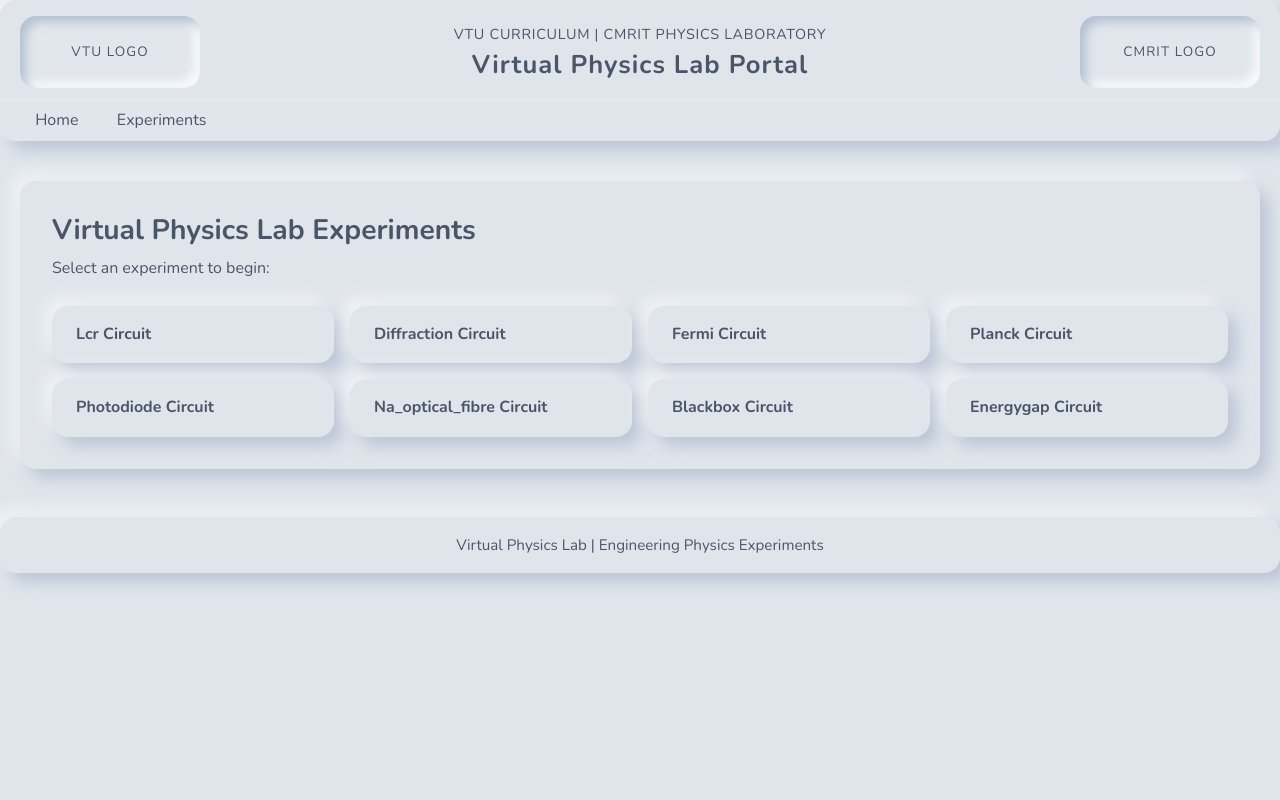
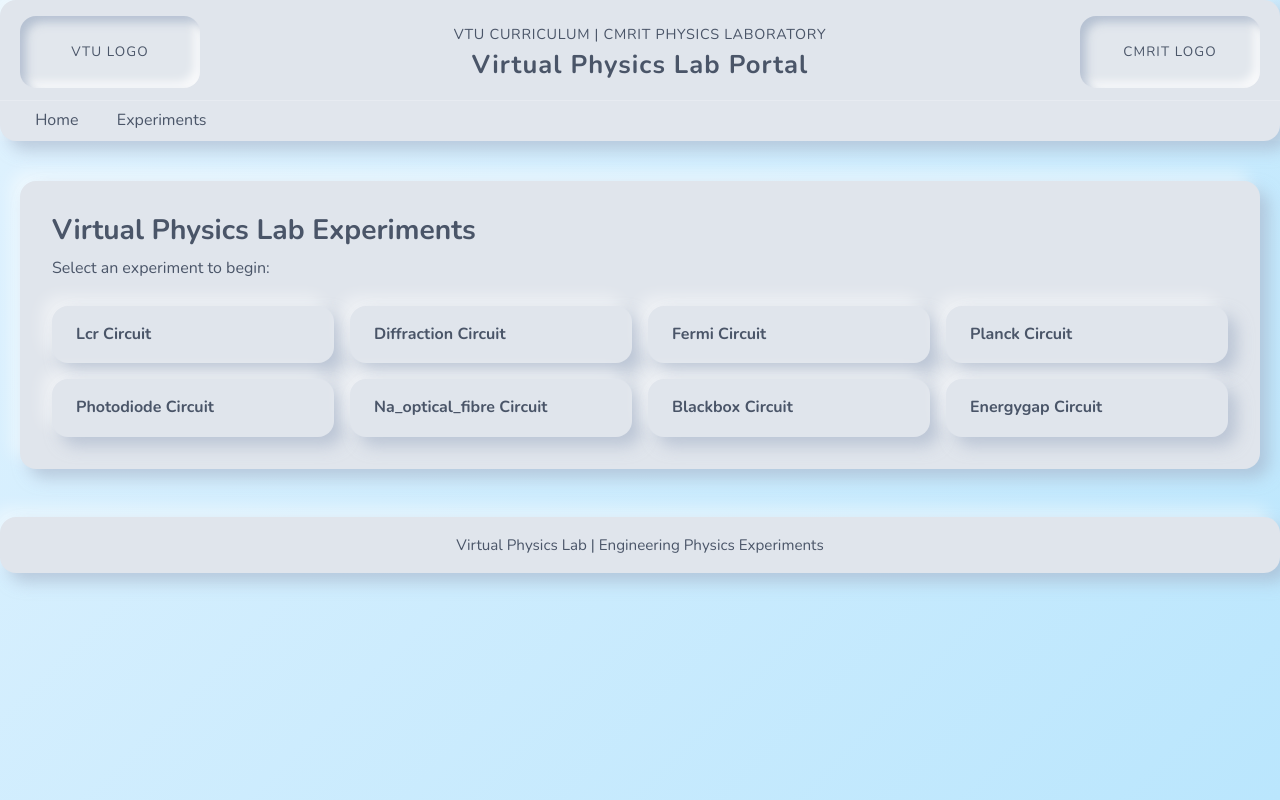
Before and after one commit to sushxnth17/virtual-physics-lab, a Flask app: page /experiments in a window 1280 px wide. Run offline with Flask 3, Linux system fonts and the light colour scheme.

Commit message:
Add subtle soft gradient skyblue theme to the bg

```diff
--- a/static/css/glassmorphism.css
+++ b/static/css/glassmorphism.css
@@ -20,10 +20,10 @@
 }
 
 body {
-  background-color: var(--app-bg) !important;
-  background-image: none !important;
+  background: linear-gradient(135deg, #e0f2fe, #bae6fd) !important;
   font-family: 'Nunito', system-ui, sans-serif !important;
   color: var(--text-main) !important;
+  min-height: 100vh;
 }
 
 /* Ensure original body background blobs are hidden */
```
